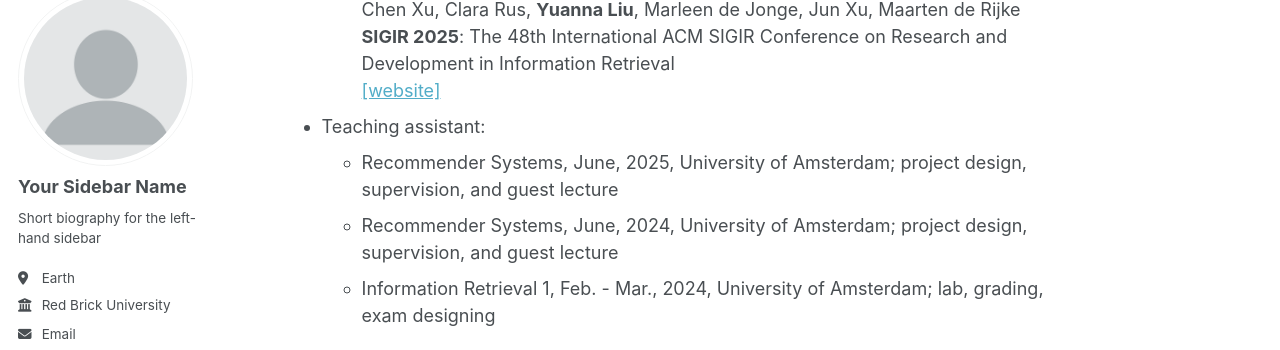
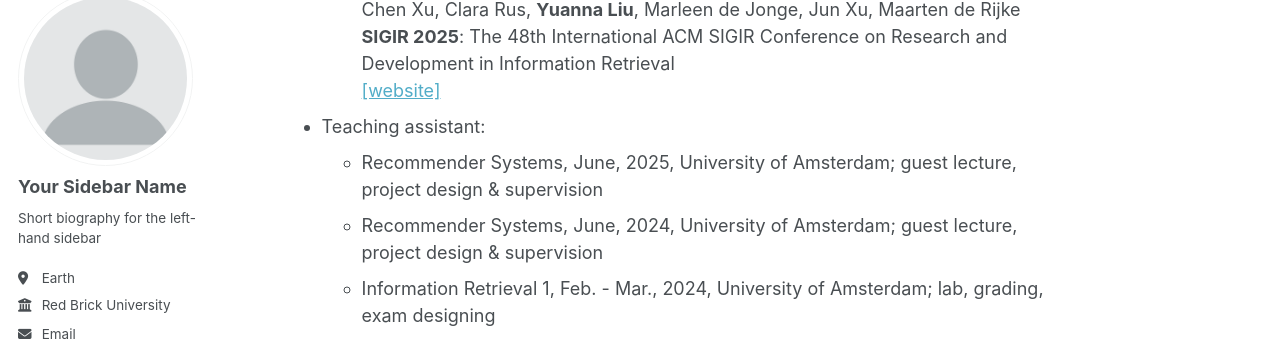
Before and after one commit to lynEcho/YuannaLiu.github.io, a Jekyll site: the page built from _pages/about.md, in a window 1280 px wide and 900 px high, scrolled down 1685 px. Shown: the part 108-458 px from the top of the window. Built offline with Jekyll 4.4.1, drawn with Linux system fonts in a browser that asks for light colours; some web fonts are replaced; a script that is not in the unit is left out.

Commit message:
Update about.md

```diff
--- a/_pages/about.md
+++ b/_pages/about.md
@@ -66,8 +66,8 @@ Teaching & Supervision
     [[website]](https://economic-fairness-ir.github.io/)
 
 * Teaching assistant:
-  - Recommender Systems, June, 2025, University of Amsterdam; project design, supervision, and guest lecture
-  - Recommender Systems, June, 2024, University of Amsterdam; project design, supervision, and guest lecture
+  - Recommender Systems, June, 2025, University of Amsterdam; guest lecture, project design & supervision
+  - Recommender Systems, June, 2024, University of Amsterdam; guest lecture, project design & supervision
   - Information Retrieval 1, Feb. - Mar., 2024, University of Amsterdam; lab, grading, exam designing
 
 
```
